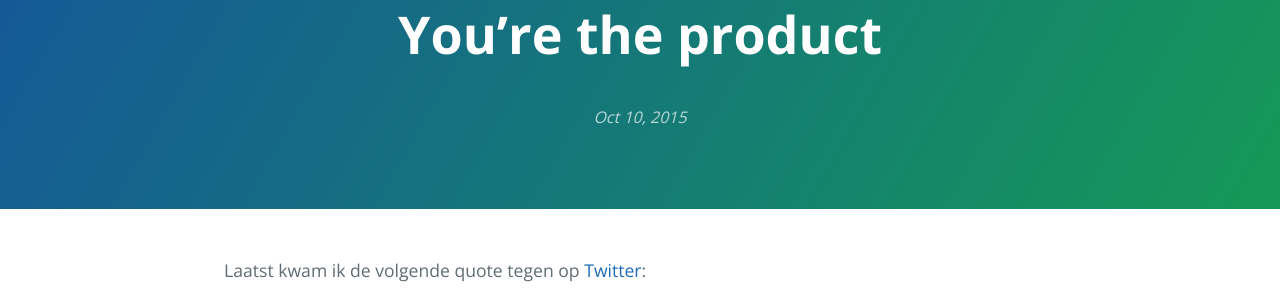
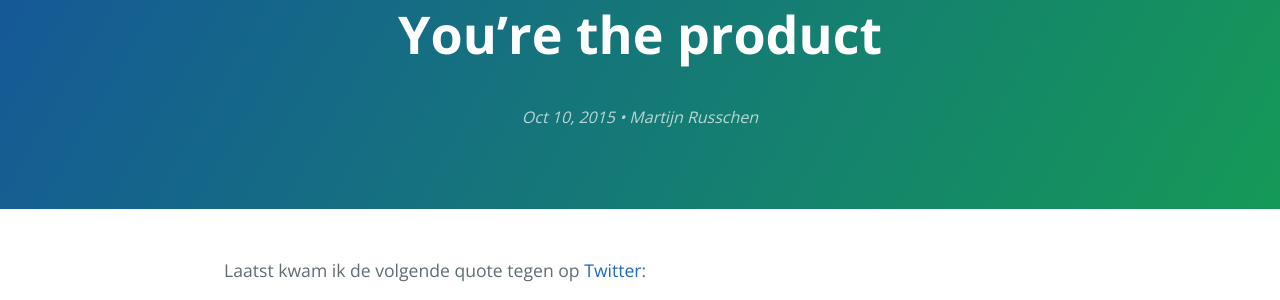
Before and after one commit to martijnrusschen/martijnrusschen.nl, a Jekyll site: the page built from _posts/2015-10-10-you-re-the-product.md, in a window 1280 px wide. Shown: the part 141-441 px from the top of the page. Built offline with Jekyll 4.4.1, drawn with Linux system fonts in a browser that asks for light colours.

```diff
--- a/_config.yml
+++ b/_config.yml
@@ -19,8 +19,11 @@ description: >- # this means to ignore newlines until "baseurl:"
   Personal Blog
 baseurl: "" # the subpath of your site, e.g. /blog
 url: "https://martijnrusschen.nl" # the base hostname & protocol for your site, e.g. http://example.com
-twitter_username: mrusschen
 github_username:  martijnrusschen
+author: "Martijn Russchen"
+twitter:
+  username: mrusschen
+
 
 # Build settings
 markdown: kramdown
```
